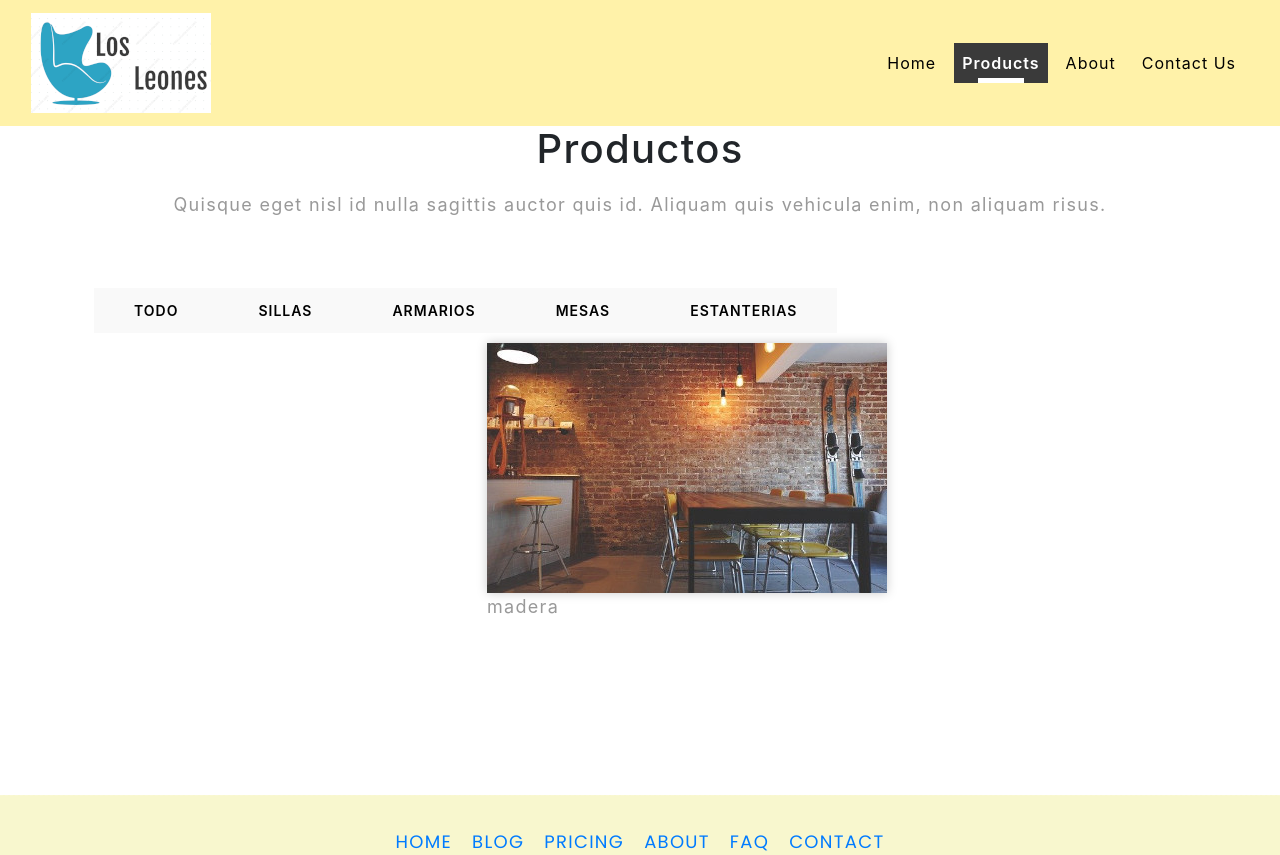
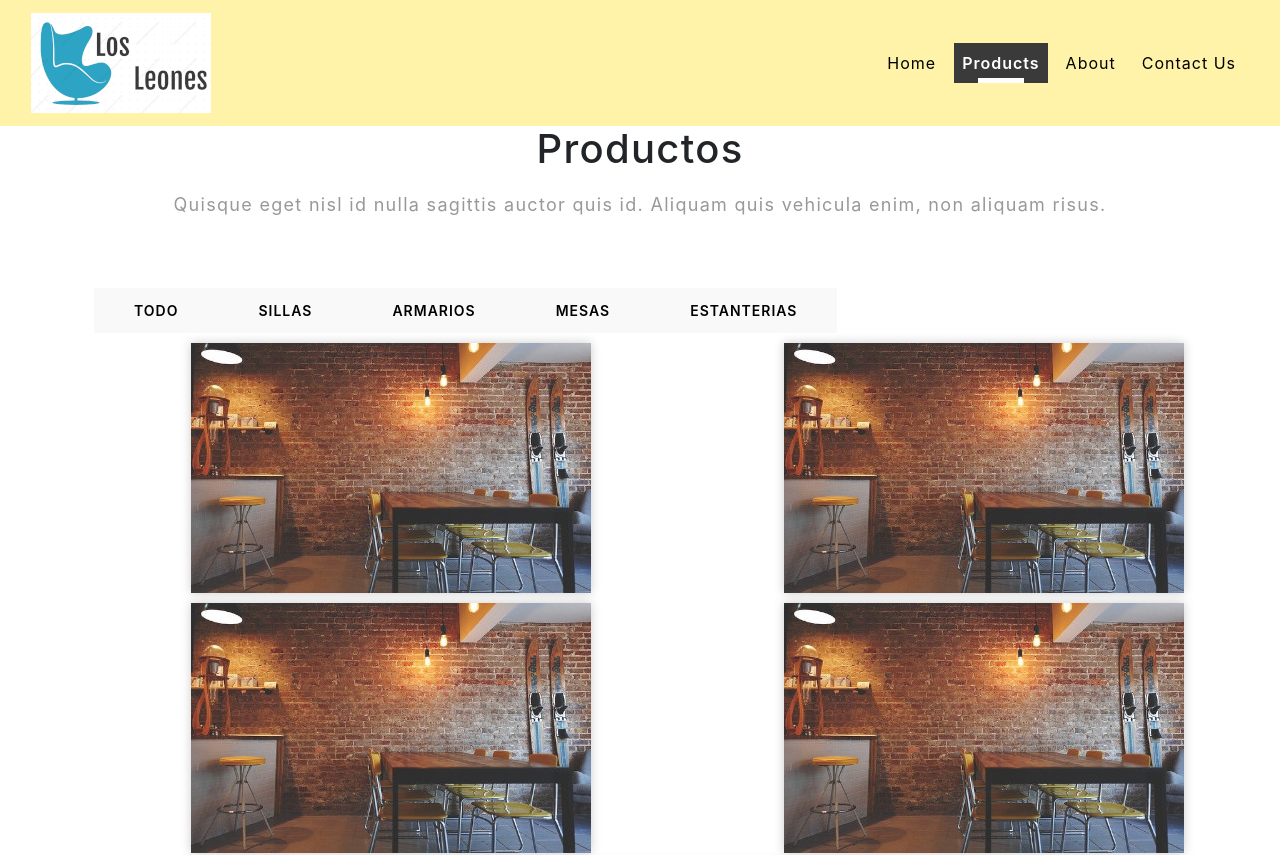
Before and after one commit to j-maestre/Los_Leones, a React (Create React App) app: page /products in a window 1280 px wide. Shown: the top 855 px of the page. Built offline with nearby package versions, Linux system fonts and the light colour scheme.

Commit message:
products list bug not solved

```diff
--- a/src/components/products/Products.css
+++ b/src/components/products/Products.css
@@ -48,6 +48,7 @@ p{
     /* margin-left: 40px; */
     display: flex;
     flex-flow: row wrap;
+    /* justify-content: flex-start; */
     justify-content: space-around;
     margin-left: 94px;
     position: relative;
--- a/src/components/products/Products_List.tsx
+++ b/src/components/products/Products_List.tsx
@@ -12,27 +12,29 @@ import Footer from "../../components/footer/Footer";
 import { useTranslation } from "react-i18next";
 import products from "../../data/articles.json";
 import ProductsPreview from "./Products_Preview";
-import { IonSelectPopover } from "@ionic/react";
 
 const Products = () => {
   // const { dispatch } = useContext(AppContext);
   const { t } = useTranslation();
   const { state, dispatch } = useContext(AppContext);
+  let productos=[];
 
-  const productsArray = Object.values(products); //Todos los productos
-    console.log("producst state:");
-    console.log(productsArray)
-
-    // productsArray.forEach(element => console.log("pene",element));
-
-if(state.articles.length==0){
-    dispatch ({ type: "SET_ARTICLES", value: productsArray})
+  //Cojo los articulos del state y se los paso al Products Preview
+    for(let key in state.articles.products){
+      // productos.push(state.articles.products[key]);
+      // productos[key]=state.articles.products[key];
+      productos=[...productos,state.articles.products[key]];
     }
 
+    console.log("Prueba de fuego state");
+    // console.log(state.articles.products)
+    console.log(productos);
+
   function setArticles(type){
+    //Si he filtrado algun articulo, cojo los que quiero y los meto en el state
     switch(type){
       case "all":
-        dispatch ({ type: "SET_ARTICLES", value: productsArray})
+        dispatch ({ type: "SET_ARTICLES", value: products})
       break;
       case "sillas":
 
@@ -54,8 +56,6 @@ if(state.articles.length==0){
         <p>Quisque eget nisl id nulla sagittis auctor quis id. Aliquam quis vehicula enim, non aliquam risus.</p>
       </div>
 
-      {/* onClick={() => setFilterPanel(true)} */}
-
       <section className="products__menu button-group filter-button-group"> {/*text-center*/}
         <button className="products__menu-item" id="all" onClick={() => setArticles("all")}>Todo</button>
         <button className="products__menu-item" id="sillas">Sillas</button>
@@ -64,18 +64,22 @@ if(state.articles.length==0){
         <button className="products__menu-item" id="estanterias">Estanterias</button>
 		  </section>
 
-        {state.articles.map((article, index) => (
-            console.log("---------",article),
-            <ProductsPreview product={article[index]} />
-        ))}
 
-
-
-
-
-
+      {/* Prueba a piñon */}
+      <section className="products__images">
+      <ProductsPreview product={productos[0]} />
+      <ProductsPreview product={productos[1]} />
+      <ProductsPreview product={productos[2]} />
+      <ProductsPreview product={productos[3]} />
+      <ProductsPreview product={productos[4]} />
 
       {/* Iteracion productos seleccionados en products preview MAP*/}
+
+      {productos.map((value,index)=>{
+        // console.log("index ",index,"-> ",value)
+        // <ProductsPreview product={value}  />
+      })}
+      </section>
 
 
 
--- a/src/components/products/Products_Preview.tsx
+++ b/src/components/products/Products_Preview.tsx
@@ -10,38 +10,38 @@ import living from "../../data/img/living-room.jpg";
 import wall from "../../data/img/wall.jpg";
 
 type ProductsPreviewProps = {
-    product: {
-        type:string,
-        nombre:string,
-        tamaño:string,
-        color: string,
-        material:string,
-        modelo:number,
-        precio: number,
-        stock: boolean,
-        descuento:number,
-        img:string
-    }
-}
+    product:{
+        type:string;
+        nombre:string;
+        tamaño:string;
+        color: string;
+        material:string;
+        modelo:number;
+        precio: number;
+        stock: boolean;
+        descuento:number;
+        img:string;
+    };
+};
 
 
 const ProductsPreview: React.FC<ProductsPreviewProps> = (props) =>{
     console.log("PRODUCTS PREVIEW:");
-    console.log(props);
+    let product = props.product;
+    console.log("producto que llega:")
+    console.log(typeof(product))
+    console.log(product)
+    // console.log(product.precio) //PORQUE COÑO NO LO DETECTAAAAAAAAAAAAAAAAAAAAAAAA
+    // console.log(Object.values(product))
+
+    return(
+        // <section className="products__images">
+            <div className="product_container">
+                <img src={brick} alt="image" />
+                {/* <p>{props.product.material}</p> */}
+            </div>
 
 
-    return(
-        <section className="products__images">
-            <div className="product_container">
-                <img src={brick} alt="image" />
-                <p>{props.product.material}</p>
-            </div>
-
-            {/* <img src={chairs} alt="image" />
-            <img src={interior} alt="image" />
-            <img src={living} alt="image" />
-            <img src={wall} alt="image" /> */}
-        </section>
     );
 };
 
--- a/src/data/articles.json
+++ b/src/data/articles.json
@@ -2,7 +2,7 @@
     "products":{
         "0":{
             "type":"silla",
-            "nombre":"nombre",
+            "nombre":"Silla gaming",
             "tamaño":"15x40cm",
             "color": "blanco",
             "material":"madera",
@@ -14,7 +14,7 @@
         },
         "1":{
             "type":"silla",
-            "nombre":"nombre",
+            "nombre":"Silla escritorio",
             "tamaño":"20x60cm",
             "color": "rojo",
             "material":"metal",
--- a/src/pages/Products.tsx
+++ b/src/pages/Products.tsx
@@ -14,7 +14,11 @@ const Products = () => {
   const { state, dispatch } = useContext(AppContext);
 
   const productsArray = Object.values(products);
-  // dispatch ({ type: "SET_ARTICLES", value: productsArray})
+  //Si en el state no hay ningun articulo, cojo y los meto TODOS
+  if(state.articles.length==0){
+    dispatch ({ type: "SET_ARTICLES", value: products})
+  }
+
   return (
     <>
       <section className="products">
```
Lines whose indentation alone changed are shown as unchanged.
